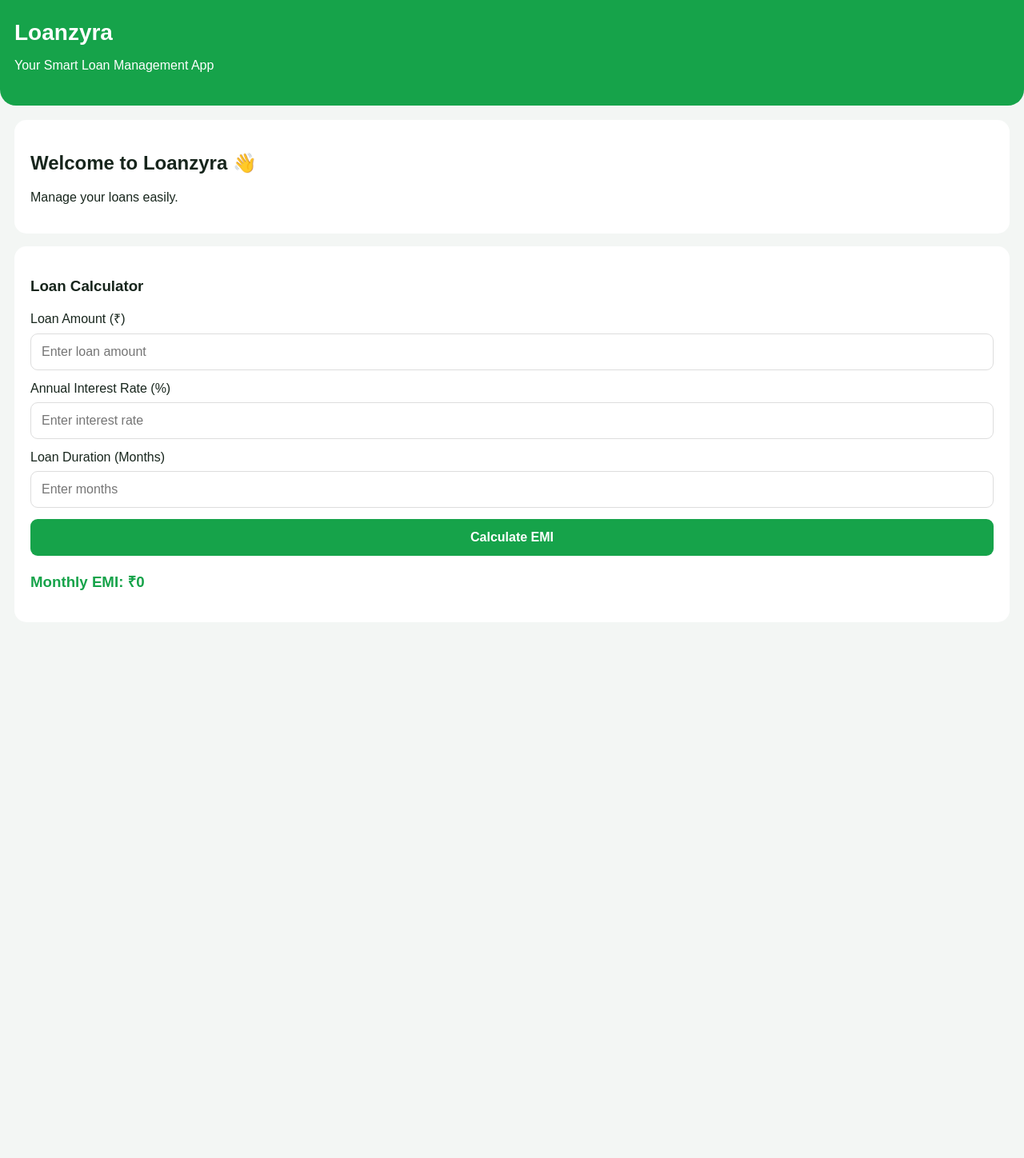
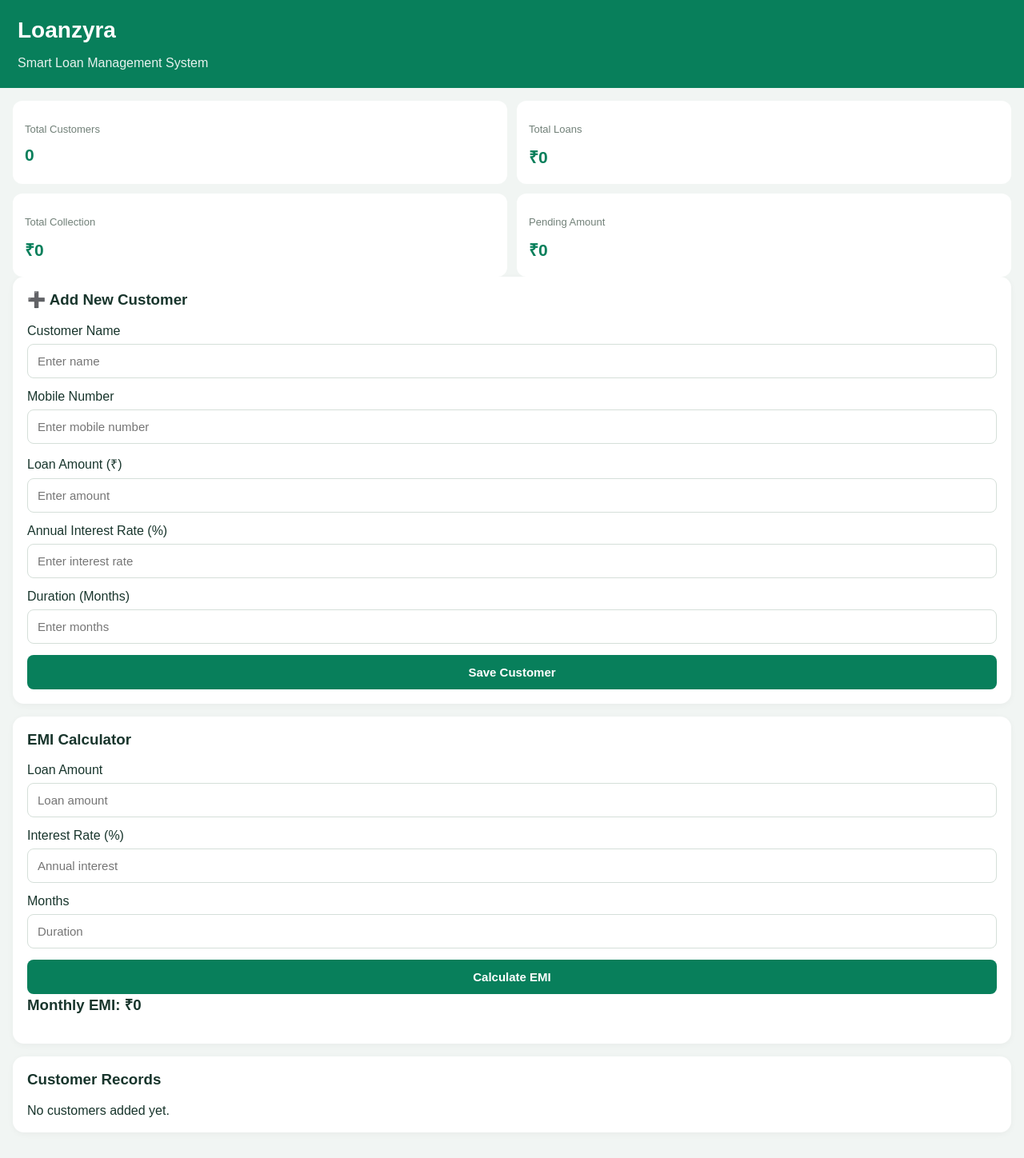
Before and after one commit to somanathsahu/Loanzyra-, a plain HTML site: page index.html in a window 1280 px wide. Shown: the whole page at 80% size. Before the commit the page ends 812 px from the top, so only its background shows below. Drawn offline with Linux system fonts and the light colour scheme.

Commit message:
Update theme color and improve styles in index.html

```diff
--- a/index.html
+++ b/index.html
@@ -4,38 +4,96 @@
 <head>
 <meta charset="UTF-8">
 <meta name="viewport" content="width=device-width, initial-scale=1.0">
-<meta name="theme-color" content="#16a34a">
+<meta name="theme-color" content="#087f5b">
 <title>Loanzyra</title>
-<link rel="manifest" href="manifest.json">
+
 <style>
 * {
   box-sizing: border-box;
 }
+
 body {
   margin: 0;
   font-family: Arial, sans-serif;
-background: #f3f6f4;
-color: #17251c;
+  background: #f1f5f3;
+  color: #18352c;
 }
+
 header {
-background: #16a34a;
+  background: #087f5b;
   color: white;
-padding: 25px 18px;
-border-radius: 0 0 20px 20px;
+  padding: 22px;
 }
+
 header h1 {
   margin: 0;
   font-size: 28px;
 }
+
+header p {
+  margin-bottom: 0;
+  opacity: 0.9;
+}
+
 main {
-padding: 18px;
+  padding: 16px;
 }
+
 .card {
   background: white;
-padding: 20px;
-border-radius: 15px;
+  padding: 18px;
+  border-radius: 14px;
   margin-bottom: 16px;
+  box-shadow: 0 2px 8px #0000000a;
 }
+
+.grid {
+  display: grid;
+  grid-template-columns: 1fr 1fr;
+  gap: 12px;
+}
+
+.stat {
+  background: white;
+  padding: 15px;
+  border-radius: 12px;
+}
+
+.stat p {
+  color: #718078;
+  font-size: 13px;
+}
+
+.stat h2 {
+  color: #087f5b;
+  font-size: 21px;
+  margin: 5px 0;
+}
+
+input, select {
+  width: 100%;
+  padding: 12px;
+  margin: 7px 0 14px;
+  border: 1px solid #d5dfd9;
+  border-radius: 8px;
+  font-size: 15px;
+}
+
+button {
+  background: #087f5b;
+  color: white;
+  border: none;
+  padding: 13px;
+  border-radius: 8px;
+  width: 100%;
+  font-size: 15px;
+  font-weight: bold;
+}
+
+h3 {
+  margin-top: 0;
+}
+
 </style>
 </head>
 
@@ -43,86 +101,235 @@ margin-bottom: 16px;
 
 <header>
   <h1>Loanzyra</h1>
-<p>Your Smart Loan Management App</p>
+  <p>Smart Loan Management System</p>
 </header>
 
 <main>
 
-<div class="card">
-<h2>Welcome to Loanzyra 👋</h2>
-<p>Manage your loans easily.</p>
+<div class="grid">
+
+  <div class="stat">
+    <p>Total Customers</p>
+    <h2 id="customers">0</h2>
+  </div>
+
+  <div class="stat">
+    <p>Total Loans</p>
+    <h2 id="loans">₹0</h2>
+  </div>
+
+  <div class="stat">
+    <p>Total Collection</p>
+    <h2 id="collection">₹0</h2>
+  </div>
+
+  <div class="stat">
+    <p>Pending Amount</p>
+    <h2 id="pending">₹0</h2>
+  </div>
+
 </div>
 
 <div class="card">
-<h3>Loan Calculator</h3>
+  <h3>➕ Add New Customer</h3>
+
+  <label>Customer Name</label>
+  <input type="text" id="customerName" placeholder="Enter name">
+
+  <label>Mobile Number</label>
+  <input type="tel" id="mobile" placeholder="Enter mobile number">
 
   <label>Loan Amount (₹)</label>
-<input type="number" id="amount" placeholder="Enter loan amount">
+  <input type="number" id="loanAmount" placeholder="Enter amount">
 
   <label>Annual Interest Rate (%)</label>
-<input type="number" id="rate" placeholder="Enter interest rate">
+  <input type="number" id="interest" placeholder="Enter interest rate">
 
-<label>Loan Duration (Months)</label>
-<input type="number" id="months" placeholder="Enter months">
+  <label>Duration (Months)</label>
+  <input type="number" id="duration" placeholder="Enter months">
 
-<button onclick="calculateLoan()">Calculate EMI</button>
+  <button onclick="addCustomer()">Save Customer</button>
+</div>
 
-<h3 id="result">Monthly EMI: ₹0</h3>
+<div class="card">
+  <h3>EMI Calculator</h3>
+
+  <label>Loan Amount</label>
+  <input type="number" id="calcAmount" placeholder="Loan amount">
+
+  <label>Interest Rate (%)</label>
+  <input type="number" id="calcRate" placeholder="Annual interest">
+
+  <label>Months</label>
+  <input type="number" id="calcMonths" placeholder="Duration">
+
+  <button onclick="calculateEMI()">Calculate EMI</button>
+
+  <h3 id="emiResult">Monthly EMI: ₹0</h3>
+</div>
+
+<div class="card">
+  <h3>Customer Records</h3>
+  <div id="customerList">No customers added yet.</div>
 </div>
 
 </main>
 
-<style>
-input {
-width: 100%;
-padding: 13px;
-margin: 8px 0 14px;
-border: 1px solid #ddd;
-border-radius: 9px;
-font-size: 16px;
+<script>
+let customers = JSON.parse(
+  localStorage.getItem("loanzyra_customers") || "[]"
+);
+
+function money(value) {
+  return "₹" + Number(value).toLocaleString("en-IN", {
+    maximumFractionDigits: 2
+  });
 }
 
-button {
-width: 100%;
-padding: 14px;
-border: 0;
-border-radius: 9px;
-background: #16a34a;
-color: white;
-font-size: 16px;
-font-weight: bold;
+function saveData() {
+  localStorage.setItem(
+    "loanzyra_customers",
+    JSON.stringify(customers)
+  );
 }
 
-#result {
-color: #16a34a;
+function emi(amount, rate, months) {
+  let r = rate / 1200;
+
+  if (r === 0) return amount / months;
+
+  return amount * r * Math.pow(1 + r, months) /
+    (Math.pow(1 + r, months) - 1);
 }
-</style>
 
-<script>
-function calculateLoan() {
-const p = Number(document.getElementById("amount").value);
-const r = Number(document.getElementById("rate").value) / 1200;
-const n = Number(document.getElementById("months").value);
+function calculateEMI() {
+  let amount = Number(document.getElementById("calcAmount").value);
+  let rate = Number(document.getElementById("calcRate").value);
+  let months = Number(document.getElementById("calcMonths").value);
 
-if (p <= 0 || r < 0 || n <= 0) {
-alert("Please enter valid loan details.");
+  if (amount <= 0 || rate < 0 || months <= 0) {
+    alert("Enter valid loan details");
     return;
   }
 
-const emi = r === 0
-? p / n
-: p * r * Math.pow(1 + r, n) /
-(Math.pow(1 + r, n) - 1);
-
-document.getElementById("result").innerText =
-"Monthly EMI: ₹" + emi.toFixed(2);
+  document.getElementById("emiResult").innerText =
+    "Monthly EMI: " + money(emi(amount, rate, months));
 }
 
-if ("serviceWorker" in navigator) {
-window.addEventListener("load", function() {
-navigator.serviceWorker.register("./service-worker.js");
+function addCustomer() {
+  let name = document.getElementById("customerName").value.trim();
+  let mobile = document.getElementById("mobile").value.trim();
+  let amount = Number(document.getElementById("loanAmount").value);
+  let rate = Number(document.getElementById("interest").value);
+  let months = Number(document.getElementById("duration").value);
+
+  if (!name || !/^[0-9]{10}$/.test(mobile) ||
+      amount <= 0 || rate < 0 || months <= 0) {
+    alert("Please enter valid customer and loan details.");
+    return;
+  }
+
+  customers.push({
+    name: name,
+    mobile: mobile,
+    amount: amount,
+    rate: rate,
+    months: months,
+    monthlyEMI: emi(amount, rate, months),
+    paid: 0
+  });
+
+  saveData();
+  render();
+
+  document.getElementById("customerName").value = "";
+  document.getElementById("mobile").value = "";
+  document.getElementById("loanAmount").value = "";
+  document.getElementById("interest").value = "";
+  document.getElementById("duration").value = "";
+
+  alert("Customer saved successfully!");
+}
+
+function addPayment(index) {
+  let customer = customers[index];
+  let remaining = customer.amount - customer.paid;
+
+  if (remaining <= 0) {
+    alert("Loan is already fully paid.");
+    return;
+  }
+
+  let payment = Number(
+    prompt("Enter payment amount. Balance: " + money(remaining))
+  );
+
+  if (!Number.isFinite(payment) || payment <= 0 ||
+      payment > remaining) {
+    alert("Invalid payment amount.");
+    return;
+  }
+
+  customer.paid += payment;
+  saveData();
+  render();
+
+  alert("Payment recorded successfully!");
+}
+
+function escapeHTML(value) {
+  return String(value).replace(/[&<>"']/g, function(char) {
+    return {
+      "&": "&amp;",
+      "<": "&lt;",
+      ">": "&gt;",
+      '"': "&quot;",
+      "'": "&#39;"
+    }[char];
   });
 }
+
+function render() {
+  let totalLoans = 0;
+  let totalPaid = 0;
+  let totalPending = 0;
+
+  customers.forEach(function(c) {
+    totalLoans += c.amount;
+    totalPaid += c.paid;
+    totalPending += Math.max(0, c.amount - c.paid);
+  });
+
+  document.getElementById("customers").innerText = customers.length;
+  document.getElementById("loans").innerText = money(totalLoans);
+  document.getElementById("collection").innerText = money(totalPaid);
+  document.getElementById("pending").innerText = money(totalPending);
+
+  let list = document.getElementById("customerList");
+
+  if (customers.length === 0) {
+    list.innerHTML = "No customers added yet.";
+    return;
+  }
+
+  list.innerHTML = customers.map(function(c, i) {
+    return `
+      <div style="border-bottom:1px solid #ddd;padding:14px 0;">
+        <h3>${escapeHTML(c.name)}</h3>
+        <p>Mobile: ${escapeHTML(c.mobile)}</p>
+        <p>Loan: ${money(c.amount)}</p>
+        <p>Monthly EMI: ${money(c.monthlyEMI)}</p>
+        <p>Paid: ${money(c.paid)}</p>
+        <p>Balance: ${money(Math.max(0, c.amount-c.paid))}</p>
+        <button onclick="addPayment(${i})">
+          Record Payment
+        </button>
+      </div>
+    `;
+  }).join("");
+}
+
+render();
 </script>
 
 </body>
```
Lines whose indentation alone changed are shown as unchanged.
